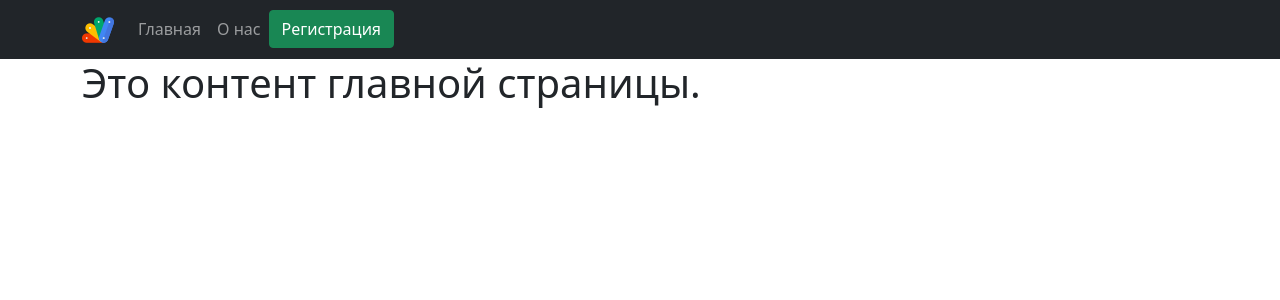
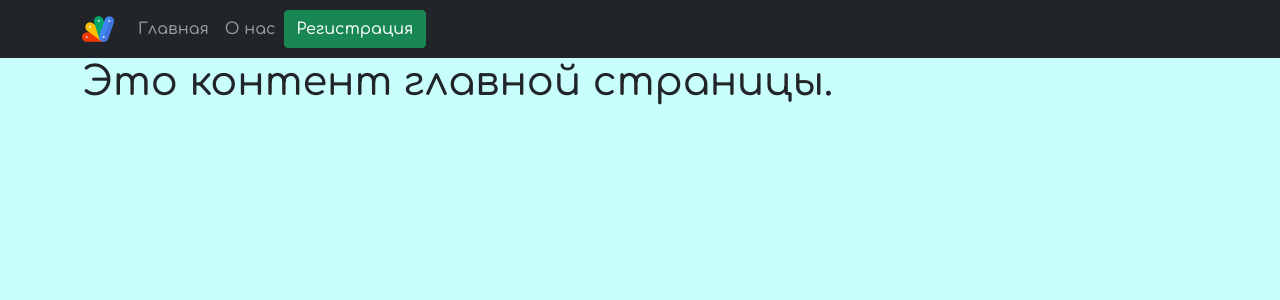
Before and after one commit to Arseni-Lukyanau/8B_Flask_Lessons, a Flask app: page / in a window 1280 px wide. Shown: the top 300 px of the page. Run offline with Flask 2, Linux system fonts and the light colour scheme.

Commit message:
Adding some stylization🧰

```diff
--- /dev/null
+++ b/static/style/main.css
@@ -0,0 +1,8 @@
+* { /* обращаюсь ко всем элементам на странице */
+    font-family: 'Comfortaa', cursive;
+    /* все шрифты на моем сайте теперь будут выглядеть как Comfortaa */
+}
+
+body {
+    background: #c8fffc;
+}
--- a/templates/base.html
+++ b/templates/base.html
@@ -12,6 +12,12 @@
     <!-- Bootstrap CSS -->
     <link href="https://cdn.jsdelivr.net/npm/bootstrap@5.0.0-beta1/dist/css/bootstrap.min.css" rel="stylesheet"
           integrity="sha384-giJF6kkoqNQ00vy+HMDP7azOuL0xtbfIcaT9wjKHr8RbDVddVHyTfAAsrekwKmP1" crossorigin="anonymous">
+    <!-- Custom fonts integration-->
+    <link rel="preconnect" href="https://fonts.gstatic.com">
+    <link href="https://fonts.googleapis.com/css2?family=Comfortaa:wght@300;500;700&display=swap" rel="stylesheet">
+
+    <!-- Adding custom styles -->
+    <link rel="stylesheet" href="{{ url_for('static', filename='style/main.css') }}">
 
     {% if title %} <!-- если title передается, написать его во вкладке-->
         <title>{{ title }}</title>
@@ -50,7 +56,7 @@
 
 <div class="container"><!-- div.container + Tab -->
     {% block content %}
-        <!-- здесь будут отображаться другие страницы сайта -->
+                       <!-- здесь будут отображаться другие страницы сайта -->
     {% endblock %}
 </div>
 
```
